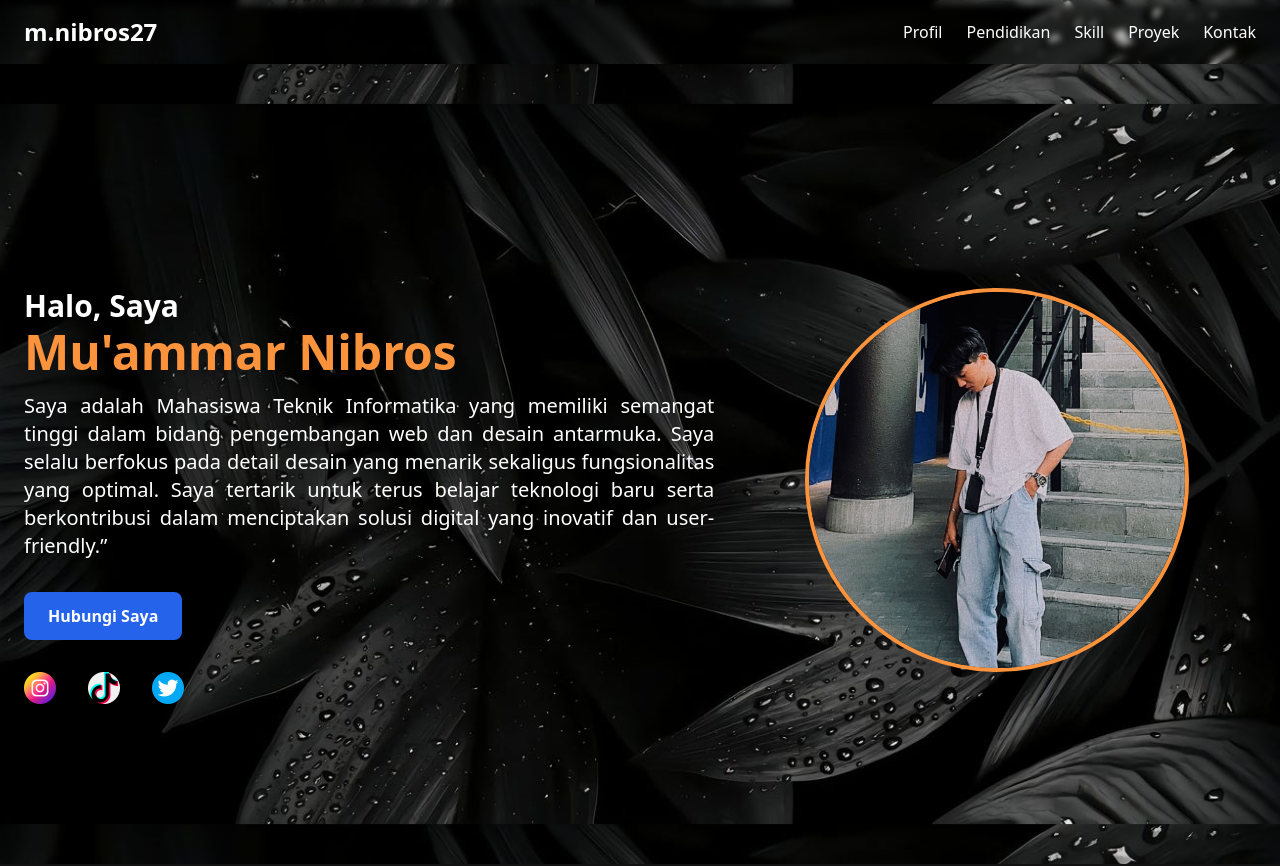
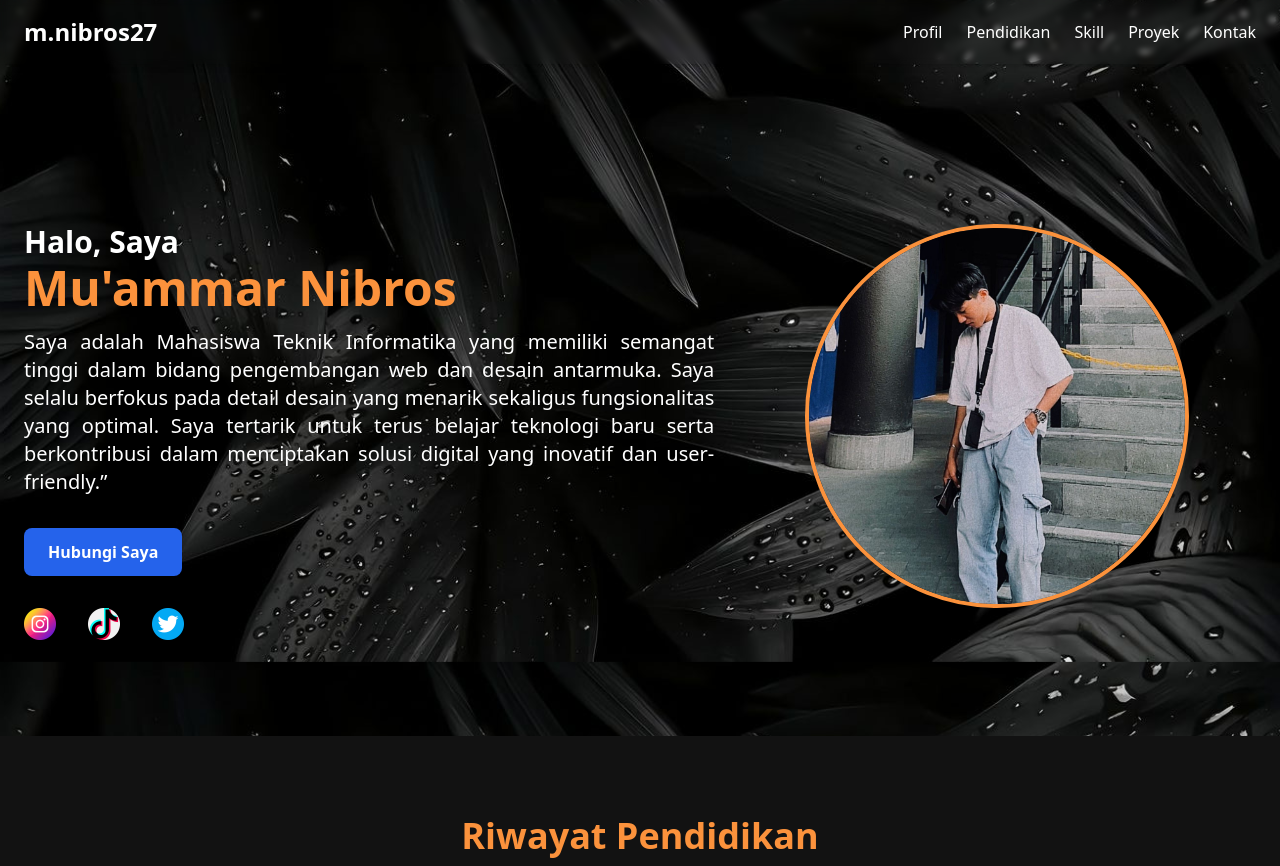
Before and after one commit to muammarnibros/RESPONSI, a Vue app in the folder frontend/: page / in a window 1280 px wide. Shown: the top 866 px of the page. Built offline with nearby package versions, Linux system fonts and the light colour scheme; no server answers.

Commit message:
finishing navbar

```diff
--- a/frontend/src/components/HeroVue.vue
+++ b/frontend/src/components/HeroVue.vue
@@ -1,8 +1,8 @@
 <template>
-  <header class="bg-wallpaper bg-cover bg-center min-h-screen pb-16 flex items-center">
+
     <section
       id="profil"
-      class="container mx-auto px-6 py-6 pt-40 pb-0 flex flex-col md:flex-row items-center gap-6"
+      class="container mx-auto px-6 py-6 pt-40 pb-16 flex flex-col md:flex-row items-center gap-6"
     >
       <div class="md:w-2/3 text-center md:text-left">
         <h1
@@ -60,7 +60,6 @@
         />
       </div>
     </section>
-  </header>
 </template>
 
 <style>
```
